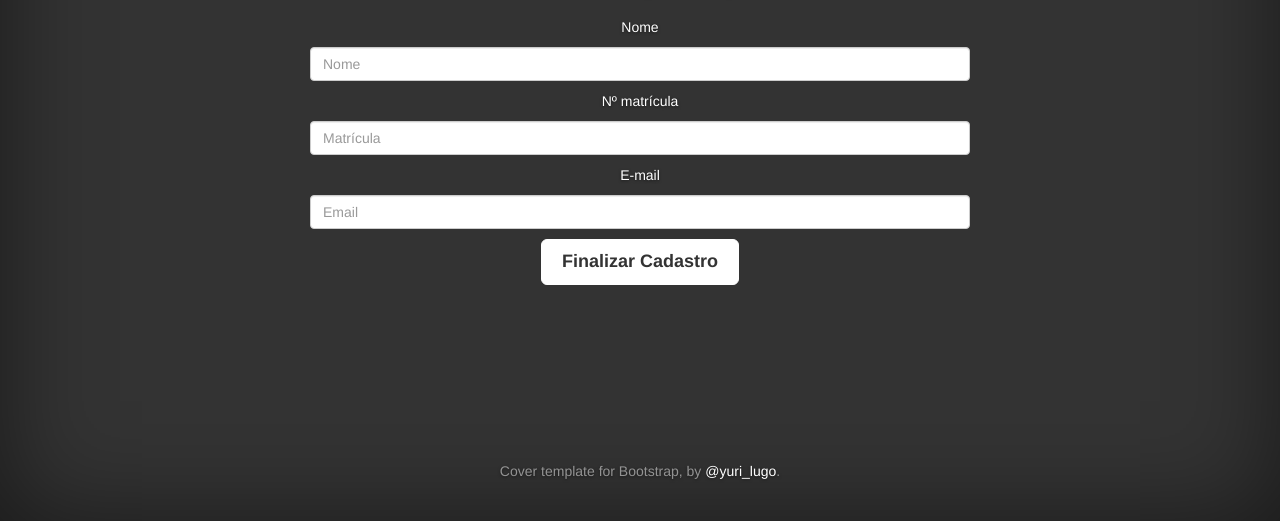
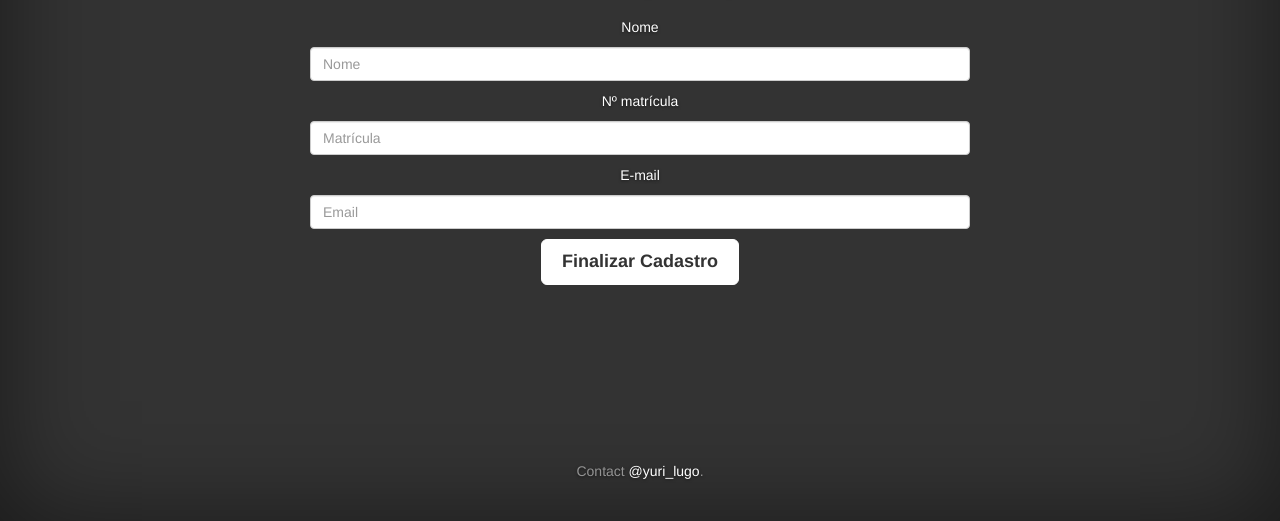
Before and after one commit to yuricesar/si1-lab1, a plain HTML site: page dinamica/secondpage.html in a window 1280 px wide. Shown: the part 279-800 px from the top of the page. Drawn offline with Linux system fonts and the light colour scheme.

Commit message:
Pequenas correções de layout

```diff
--- a/dinamica/secondpage.html
+++ b/dinamica/secondpage.html
@@ -60,7 +60,7 @@
 
           <div class="mastfoot">
             <div class="inner">
-              <p>Cover template for Bootstrap</a>, by <a href="https://twitter.com/yuri_lugo">@yuri_lugo</a>.</p>
+              <p>Contact </a><a href="https://twitter.com/yuri_lugo">@yuri_lugo</a>.</p>
             </div>
           </div>
 
```
Also changed, not shown: dinamica/thirdpage.html (+1 -1 lines), estatica-bootstrap/secondpage.html (+1 -1 lines), estatica-bootstrap/thirdpage.html (+1 -1 lines).
